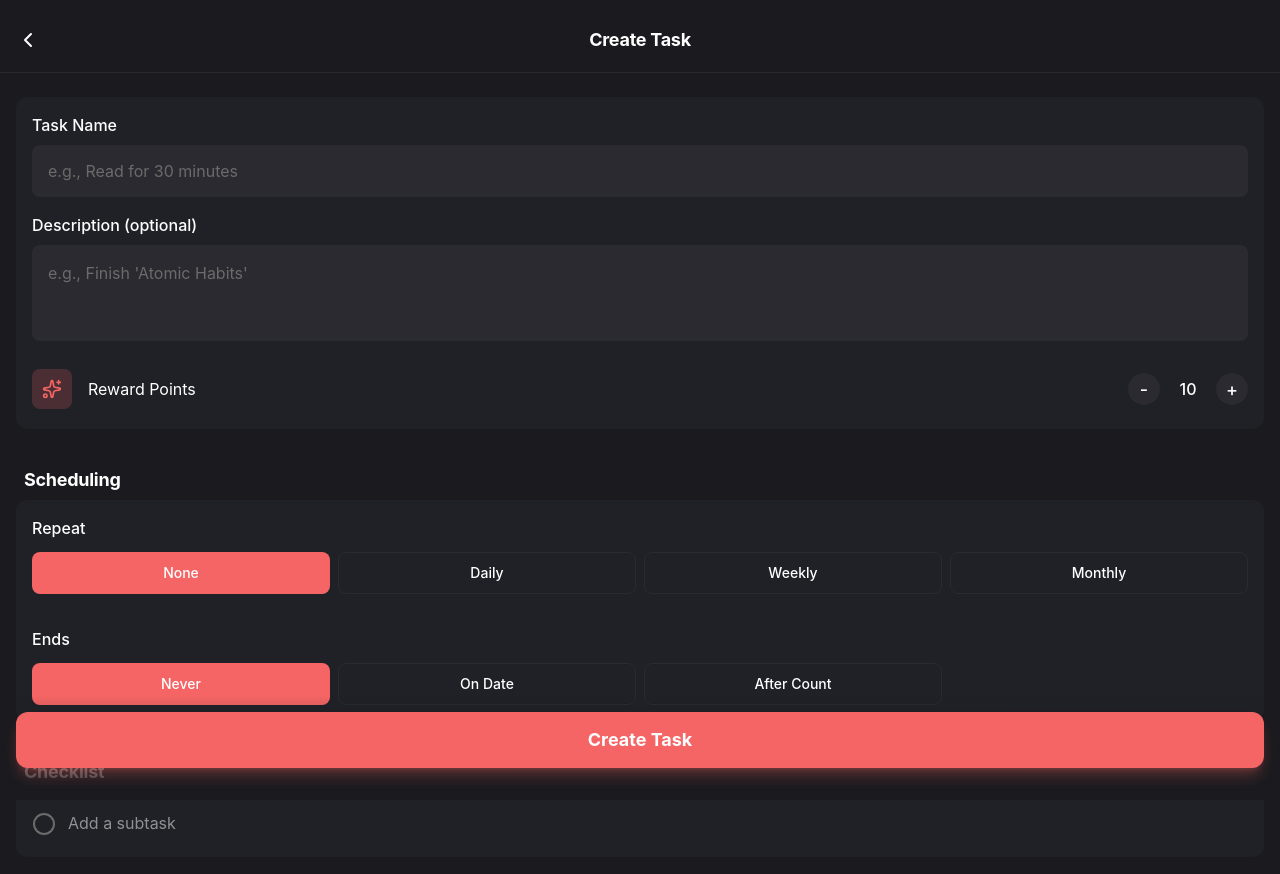
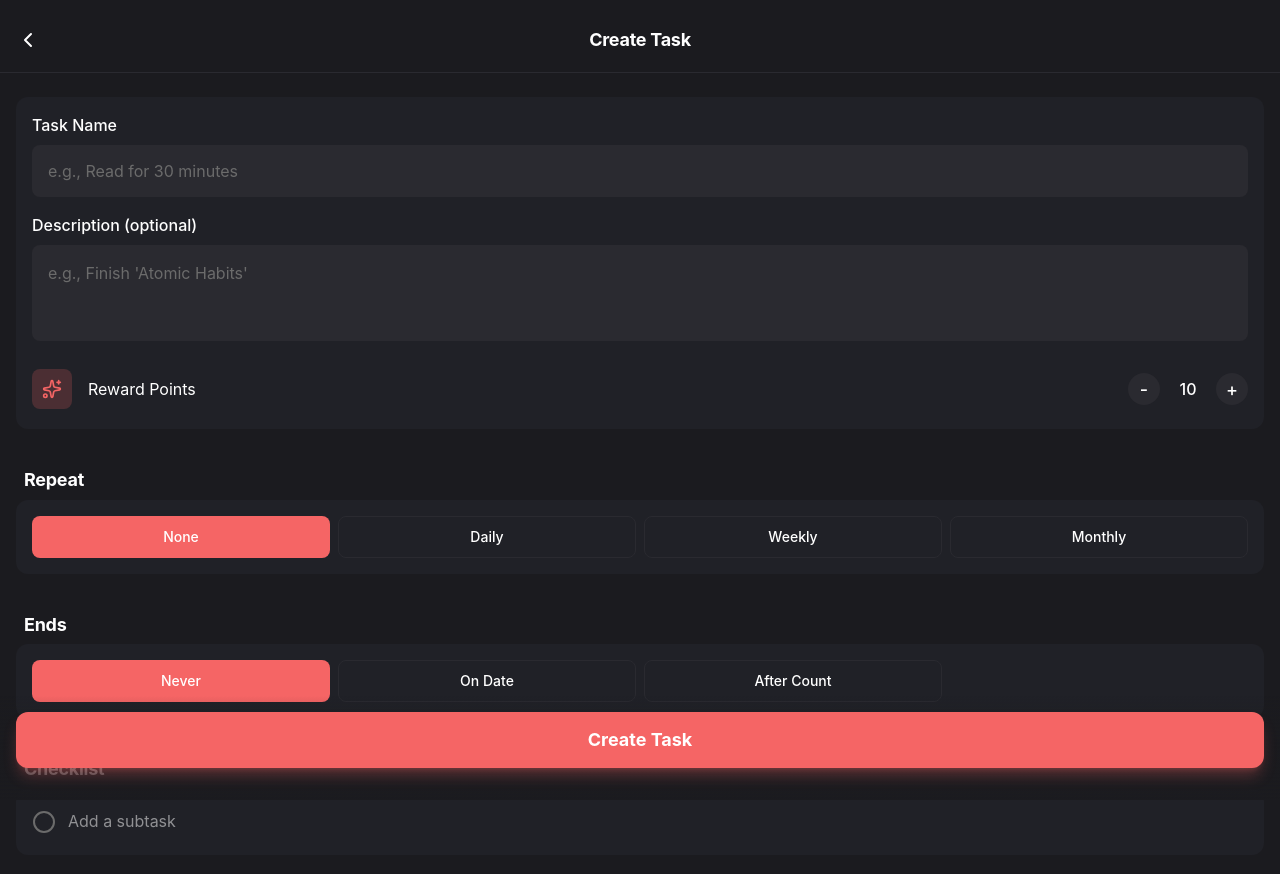
Before and after one commit to ruinb0wman/exp1, a React (Vite) app: page /tasks/1 in a window 1280 px wide. Shown: the top 874 px of the page. Built offline with nearby package versions, Linux system fonts and the light colour scheme; the HTML template or start-up script is replaced by a standard one.

Commit message:
fix edittask style

```diff
--- a/src/pages/EditTask.tsx
+++ b/src/pages/EditTask.tsx
@@ -125,33 +125,31 @@ export function EditTask() {
           </div>
         </div>
 
-        {/* Scheduling Section Card */}
+        {/* Repeat Section Card */}
         <div>
           <h3 className="text-text-primary text-lg font-bold leading-tight tracking-[-0.015em] px-2 pb-2 pt-4">
-            Scheduling
+            Repeat
           </h3>
-          <div className="space-y-px rounded-xl bg-surface overflow-hidden">
-            <div className="flex flex-col gap-3 bg-surface px-4 py-4">
-              <p className="text-text-primary text-base font-medium leading-normal">
-                Repeat
-              </p>
+          <div className="rounded-xl bg-surface p-4">
             <RadioGroup
               list={repeatOptions}
               value={repeatIndex}
               onChange={setRepeatIndex}
             />
           </div>
+        </div>
 
-            <div className="flex flex-col gap-3 bg-surface px-4 py-4">
-              <p className="text-text-primary text-base font-medium leading-normal">
+        {/* Ends Section Card */}
+        <div>
+          <h3 className="text-text-primary text-lg font-bold leading-tight tracking-[-0.015em] px-2 pb-2 pt-4">
             Ends
-              </p>
+          </h3>
+          <div className="rounded-xl bg-surface p-4">
             <RadioGroup
               list={endOptions}
               value={endIndex}
               onChange={setEndIndex}
             />
-            </div>
           </div>
         </div>
 
```
Lines whose indentation alone changed are shown as unchanged.
